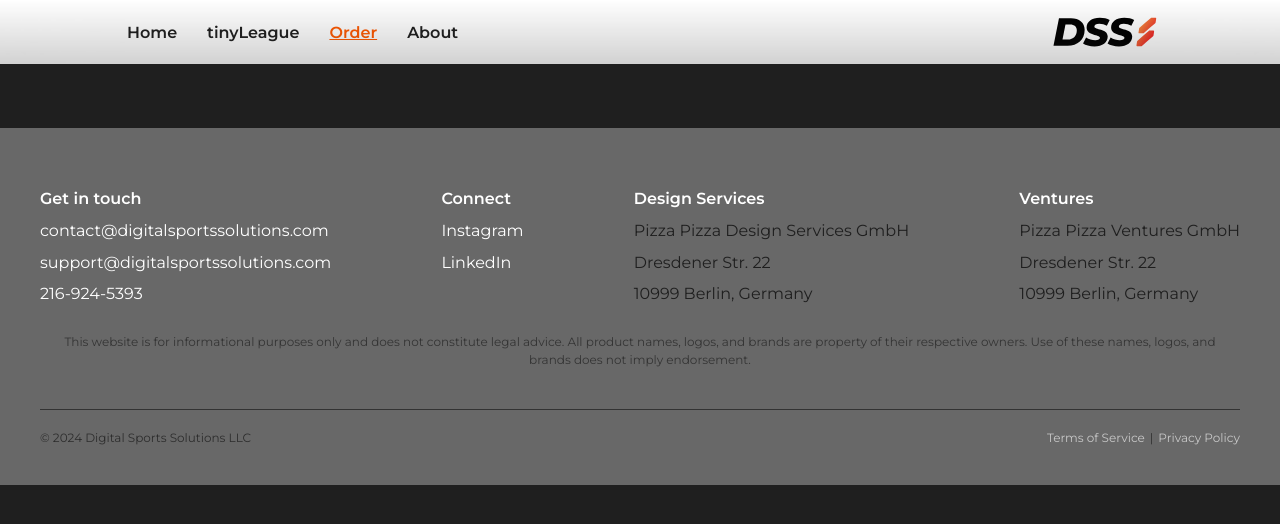
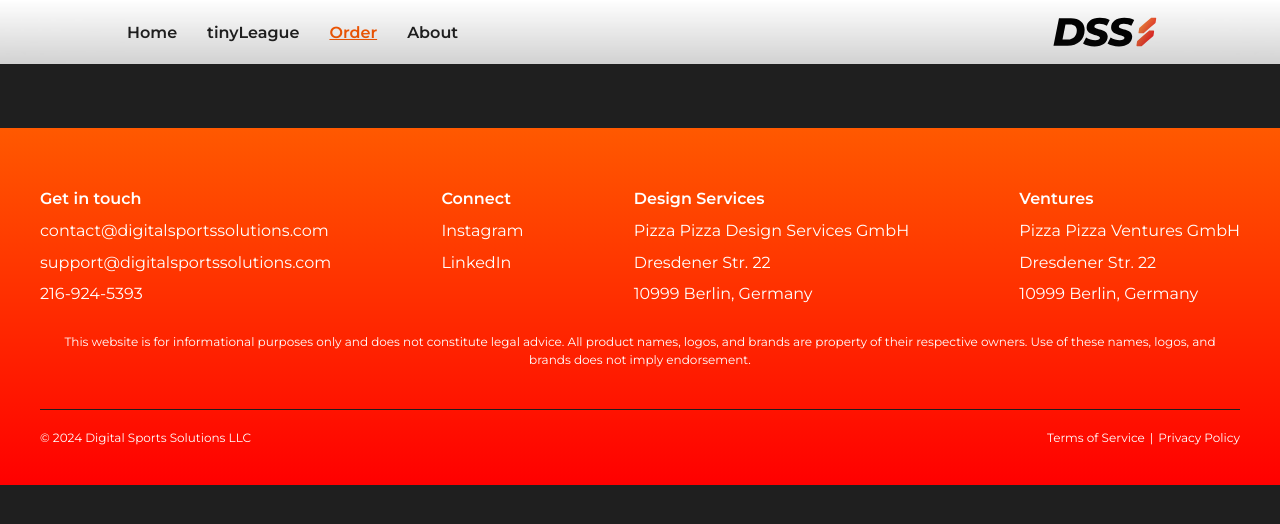
Before and after one commit to Digital-Sports-Solutions-Official/DSS-website, a React (Vite) app: page /order in a window 1280 px wide. Shown: the top 524 px of the page. Built offline with nearby package versions, Linux system fonts and the light colour scheme.

Commit message:
Themed footer
renamed timeline animation to timeline-shine

```diff
--- a/src/common_components/Footer.css
+++ b/src/common_components/Footer.css
@@ -1,7 +1,9 @@
 /* General footer styles */
 .Footer {
-    background-color: #9999;
-    color: var(--dss-black);
+    /* background-color: var(--dss-orange); */
+    background: linear-gradient(to bottom, var(--dss-orange), var(--dss-red));
+
+    color: white;
     padding: 40px 20px;
     width: 100%;
     position: relative;
@@ -28,7 +30,6 @@
 
 .footer-section h4 {
     font-weight: 600;
-    color: #FFFFFF;
     margin-bottom: 10px;
 }
 
@@ -38,13 +39,13 @@
 }
 
 .footer-section a {
-    color: #FFFFFF;
+    color: white;
     text-decoration: none;
     transition: color 0.3s ease;
 }
 
 .Footer a:hover {
-    color: var(--dss-orange);
+    color: black;
     /* Add hover color */
 }
 
@@ -53,8 +54,6 @@
     margin: 20px auto;
     max-width: 1200px;
     text-align: center;
-    opacity: 0.7;
-    /* Slightly reduce opacity */
     font-size: 12px;
     line-height: 1.5;
 }
@@ -68,7 +67,7 @@
     display: flex;
     justify-content: space-between;
     align-items: center;
-    border-top: 1px solid #333;
+    border-top: 1px solid var(--dss-black);
     padding-top: 20px;
     margin-top: 40px;
     max-width: 1200px;
@@ -79,11 +78,10 @@
 .footer-bottom p {
     margin: 0;
     font-size: 12px;
-    opacity: 0.8;
 }
 
 .footer-bottom a {
-    color: #E0E0E0;
+    color: white;
     text-decoration: none;
     transition: color 0.3s ease;
 }
--- a/src/routes/About/Timeline2.css
+++ b/src/routes/About/Timeline2.css
@@ -95,7 +95,7 @@
     background: linear-gradient(to bottom, var(--dss-orange) 35%, var(--dss-red) 65%, var(--dss-orange) 75%);
     background-size: 100% 200%;
 
-    animation: shine 5s infinite linear;
+    animation: timeline-shine 5s infinite linear;
 }
 
 /* Animations */
@@ -108,7 +108,7 @@
     animation: slideIn 1s forwards;
 }
 
-@keyframes shine {
+@keyframes timeline-shine {
     0% {
         background-position: 0% 0%;
     }
```
